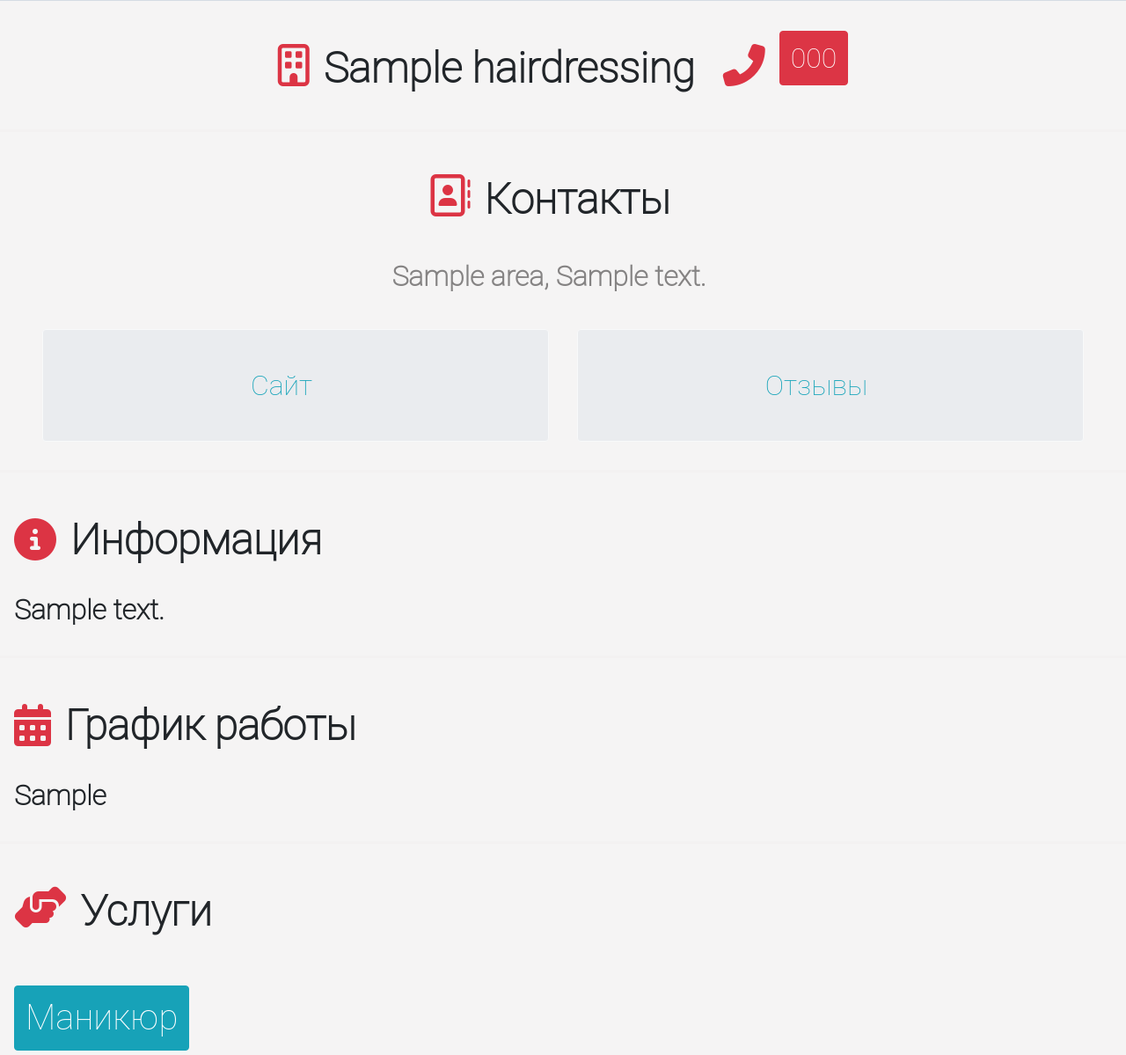
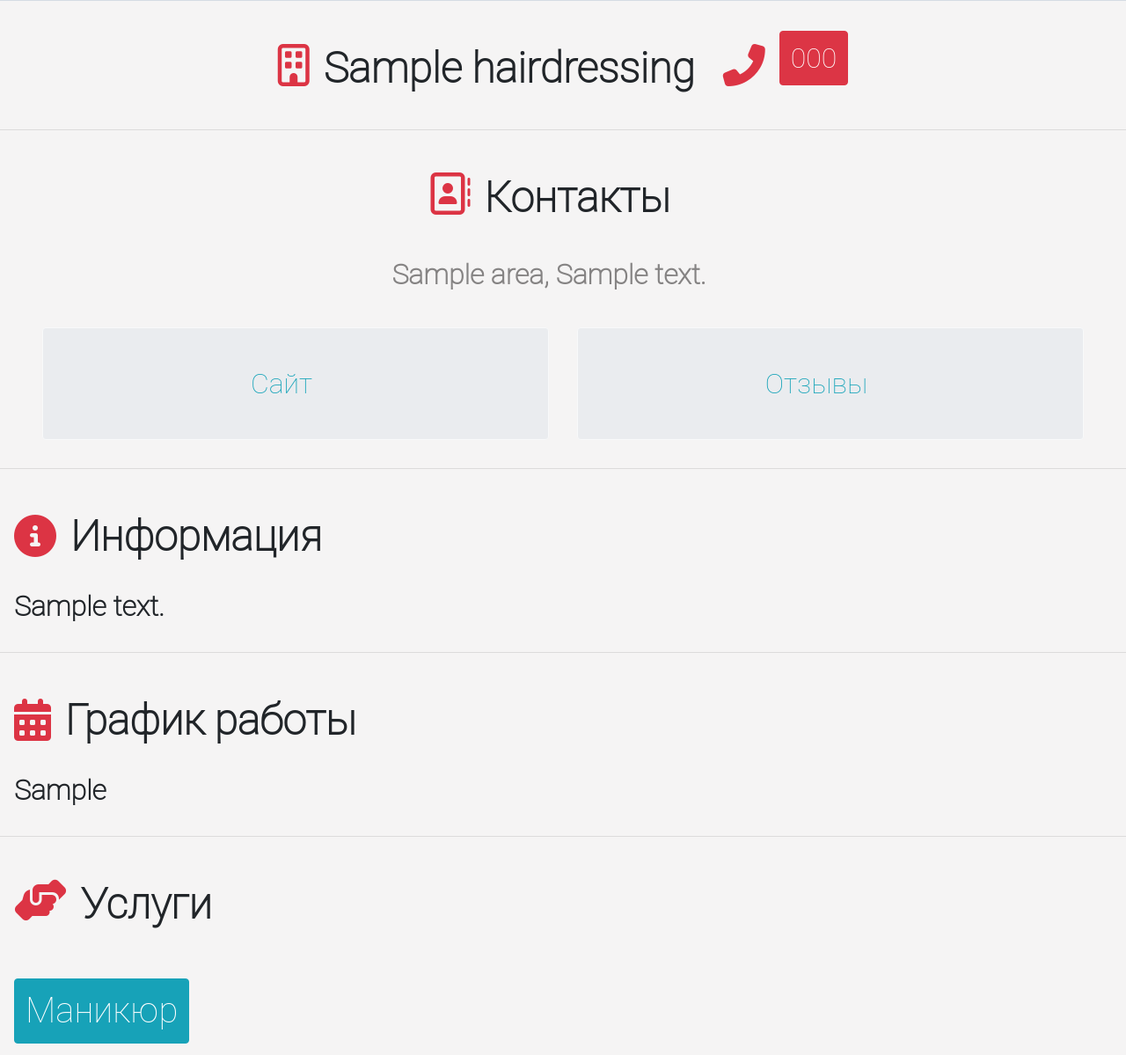
Before and after one commit to Grrame22/ParikmaherMD, a Django app: page /hairdressing/1/ in a window 1280 px wide. Shown: the part 663-1862 px from the top of the page at 88% size. Run offline with Django 3.2, Linux system fonts and the light colour scheme; tables that the repository leaves empty hold one stand-in row (values such as "Sample post"); grey boxes marked "Sample" are stand-in pictures; some libraries are stand-ins or nearby versions.

```diff
--- a/static/css/particualr_hairdressing.css
+++ b/static/css/particualr_hairdressing.css
@@ -182,7 +182,6 @@ div.hairdressing_website {
 hr {
     margin-top: 2rem;
     margin-bottom: 2rem;
-    border-top: solid #f3f1f1;
 }
 
 div.hairdressing_description_first_part {
--- a/static/css/particular_hairdressing_mobile_version.css
+++ b/static/css/particular_hairdressing_mobile_version.css
@@ -200,7 +200,6 @@ div.hairdressing_website {
 hr {
     margin-top: 2rem;
     margin-bottom: 2rem;
-    border-top: solid #f3f1f1;
 }
 
 div.hairdressing_description_first_part {
```
